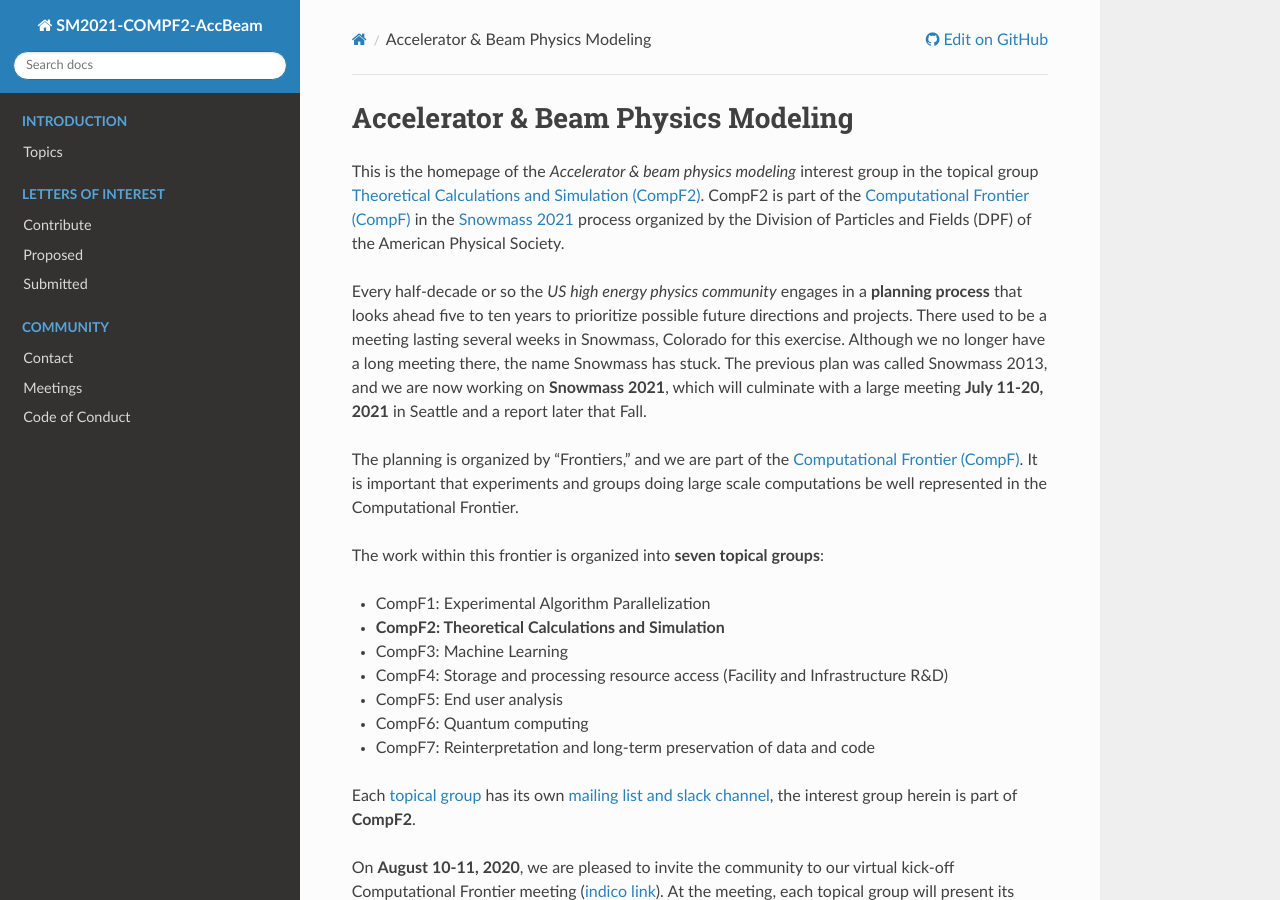
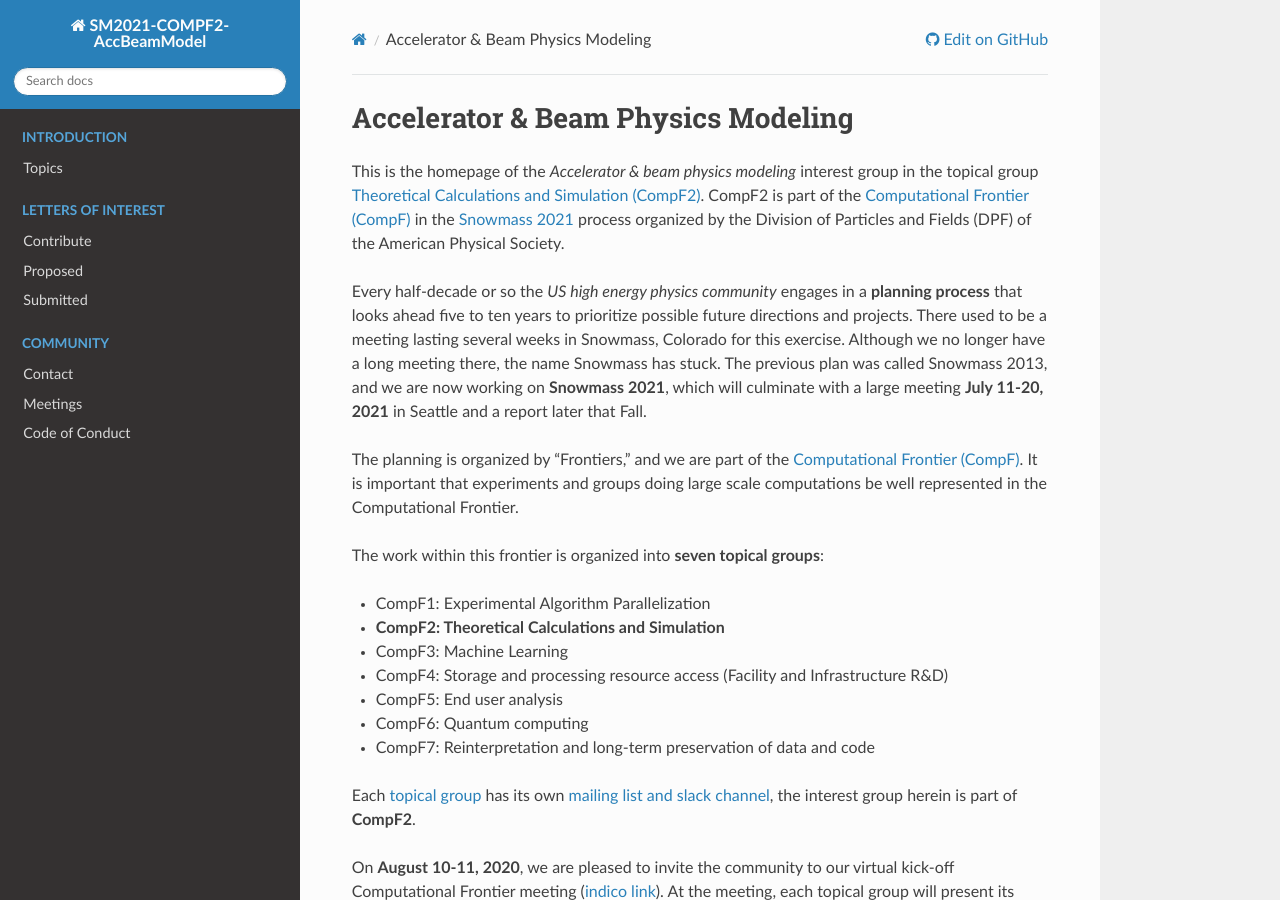
Before and after one commit to snowmass-compf2-accbeammodel/snowmass-compf2-accbeammodel.github.io, a Sphinx documentation site: the page built from docs/source/index.rst, in a window 1280 px wide and 900 px high. Built offline with Sphinx 7.4.7 and the Read the Docs theme 2.0.0, drawn with Linux system fonts in a browser that asks for light colours.

Commit message:
Rename: AccBeamModel

```diff
--- a/docs/source/conf.py
+++ b/docs/source/conf.py
@@ -61,7 +61,7 @@ source_suffix = ['.rst', '.md']
 master_doc = 'index'
 
 # General information about the project.
-project = u'SM2021-COMPF2-AccBeam'
+project = u'SM2021-COMPF2-AccBeamModel'
 copyright = u'Under CC-BY 4.0, Snowmass 2021 COMPF2 Accelerator & Beam Physics Modeling interest group'
 author = u'Snowmass 2021 COMPF2 Accelerator & Beam Physics Modeling interest group'
 
@@ -111,8 +111,8 @@ todo_include_todos = False
 html_context = {
   # 'Edit on Github' link instead of 'View page source'
   'display_github': True,
-  'github_user': 'snowmass-compf2-accelerators',
-  'github_repo': 'snowmass-compf2-accelerators.github.io',
+  'github_user': 'snowmass-compf2-accbeammodel',
+  'github_repo': 'snowmass-compf2-accbeammodel.github.io',
   'github_version': 'latest',
   "conf_py_path": '/docs/source/',
   "source_suffix": source_suffix,
@@ -127,7 +127,7 @@ html_context = {
 # -- Options for HTMLHelp output ------------------------------------------
 
 # Output file base name for HTML help builder.
-#htmlhelp_basename = 'SM2021-COMPF2-AccBeam'
+#htmlhelp_basename = 'SM2021-COMPF2-AccBeamModel'
 
 
 # -- Options for LaTeX output ---------------------------------------------
@@ -158,7 +158,7 @@ latex_elements = {
 # (source start file, target name, title,
 #  author, documentclass [howto, manual, or own class]).
 latex_documents = [
-    (master_doc, 'SM2021_COMPF2_AccBeam.tex',
+    (master_doc, 'SM2021_COMPF2_AccBeamModel.tex',
      u'Accelerator \& Beam Physics Modeling in the Computational Frontier (CompF2: Theoretical Calculations and Simulation) in Snowmass 2021',
      u'Accelerator \& Beam Physics Modeling interest group', 'manual'),
 ]
--- a/docs/source/index.rst
+++ b/docs/source/index.rst
@@ -35,7 +35,7 @@ Also note that although this planning exercise is organized for the US, high ene
 
 .. only:: html
 
-   `Download this whole homepage also as a PDF document here <_static/SM2021_COMPF2_AccBeam.pdf>`_.
+   `Download this whole homepage also as a PDF document here <_static/SM2021_COMPF2_AccBeamModel.pdf>`_.
 
 .. raw:: html
 
```
Also changed, not shown: 2 other files.
